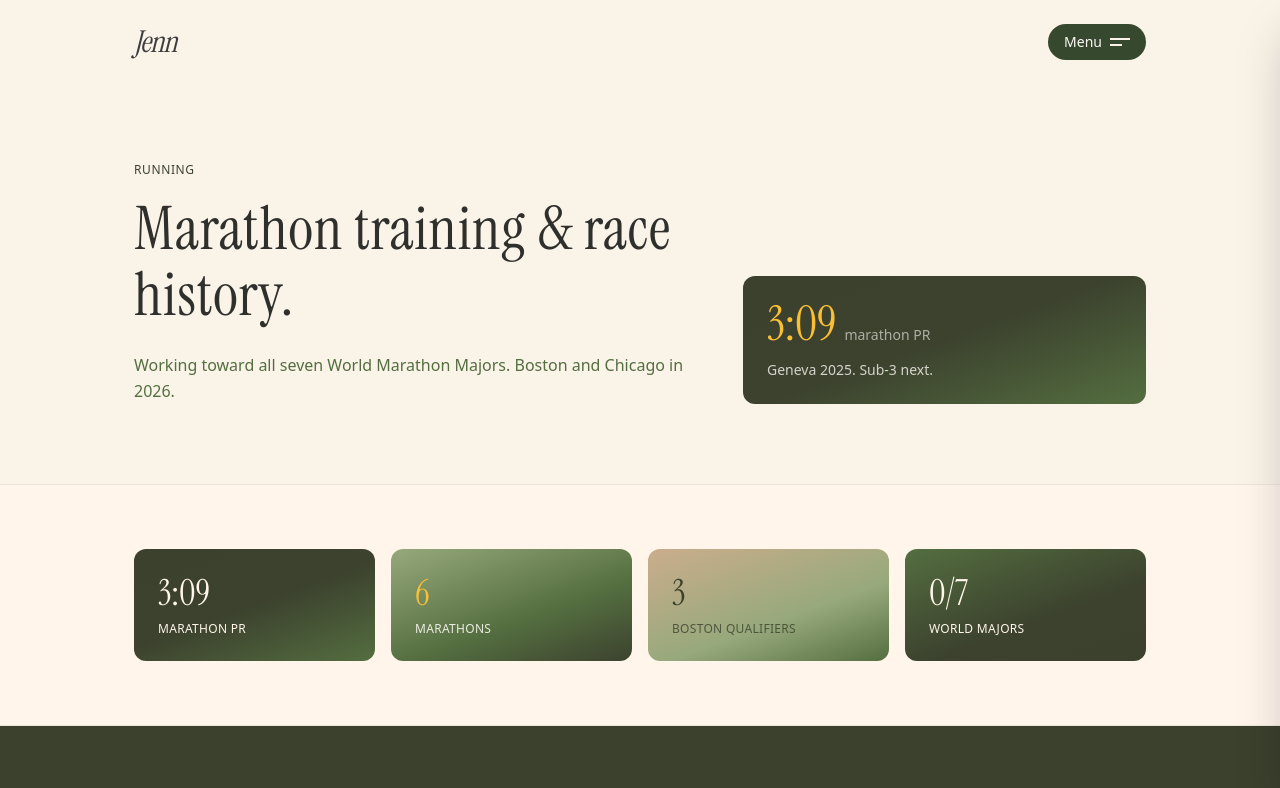
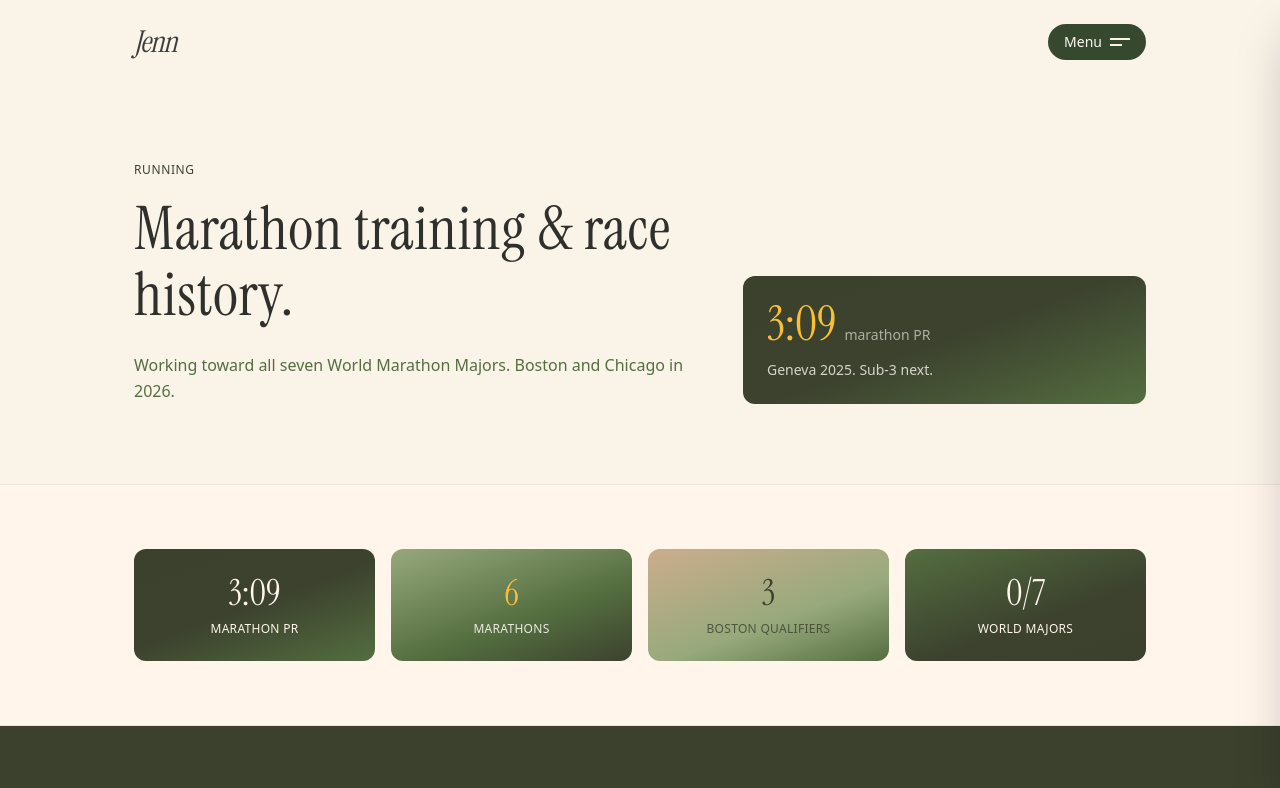
Before and after one commit to jyumanzor/jenn-site, a Next.js app: page /running in a window 1280 px wide. Shown: the top 788 px of the page. Built offline with nearby package versions, Linux system fonts and the light colour scheme.

Commit message:
Fix stats panel centering and explore button text

```diff
--- a/app/running/page.tsx
+++ b/app/running/page.tsx
@@ -211,19 +211,19 @@ export default function RunningPage() {
       <section className="py-16 bg-ivory">
         <div className="container-editorial">
           <div className="grid md:grid-cols-4 gap-4">
-            <div className="panel-gradient-deep">
+            <div className="panel-gradient-deep text-center">
               <p className="font-display text-4xl text-ivory">{races.stats.marathonPR}</p>
               <p className="text-tan text-xs uppercase tracking-wide mt-2">Marathon PR</p>
             </div>
-            <div className="panel-gradient-olive">
+            <div className="panel-gradient-olive text-center">
               <p className="font-display text-4xl text-gold">{races.stats.totalMarathons}</p>
               <p className="text-cream/90 text-xs uppercase tracking-wide mt-2">Marathons</p>
             </div>
-            <div className="panel-gradient-sage">
+            <div className="panel-gradient-sage text-center">
               <p className="font-display text-4xl text-deep-forest">{races.stats.bostonQualifications}</p>
               <p className="text-deep-forest/80 text-xs uppercase tracking-wide mt-2">Boston Qualifiers</p>
             </div>
-            <div className="panel-gradient-forest">
+            <div className="panel-gradient-forest text-center">
               <p className="font-display text-4xl text-ivory">{races.worldMajors.completed.length}/{races.worldMajors.goal}</p>
               <p className="text-tan text-xs uppercase tracking-wide mt-2">World Majors</p>
             </div>
```
